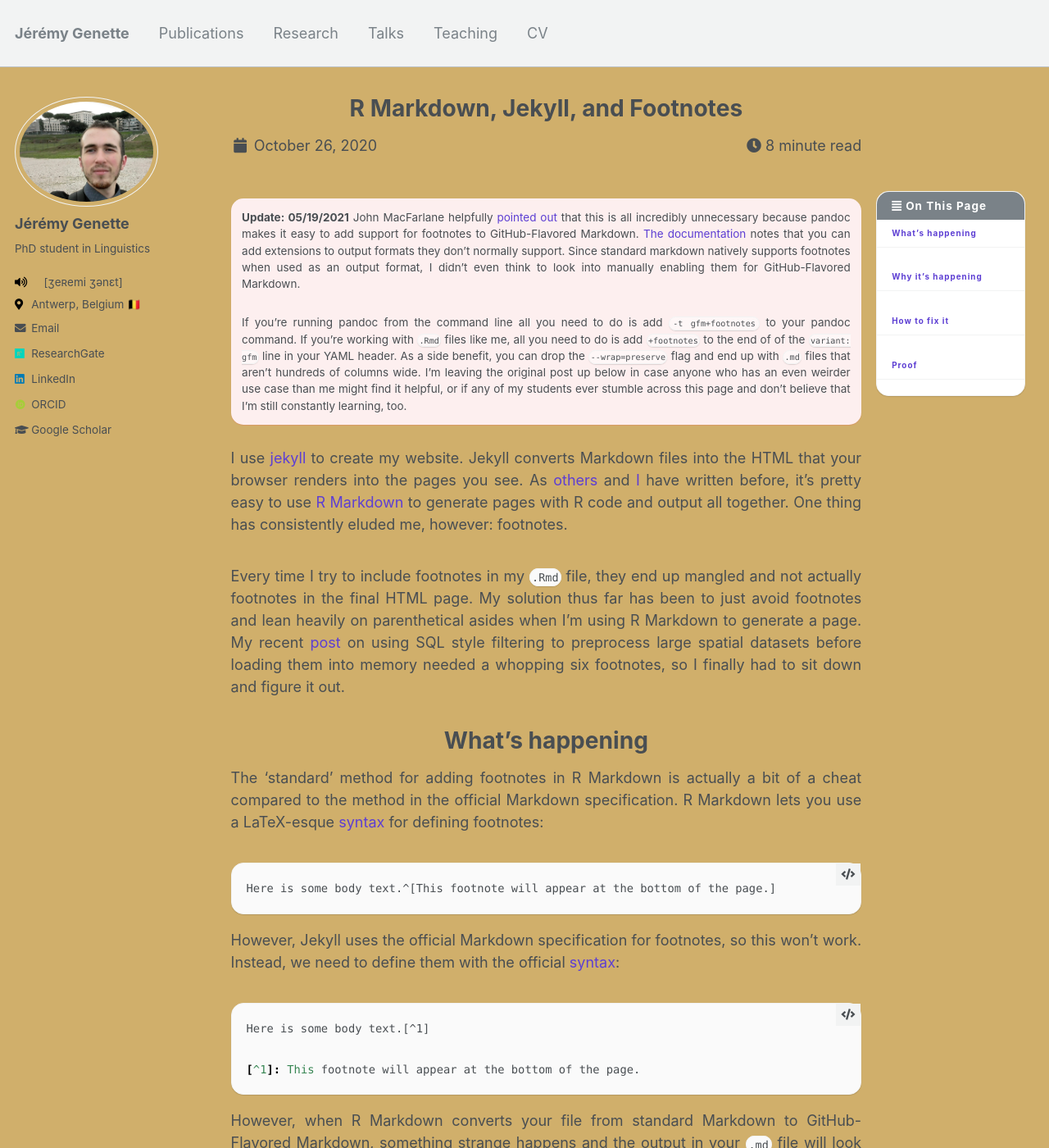
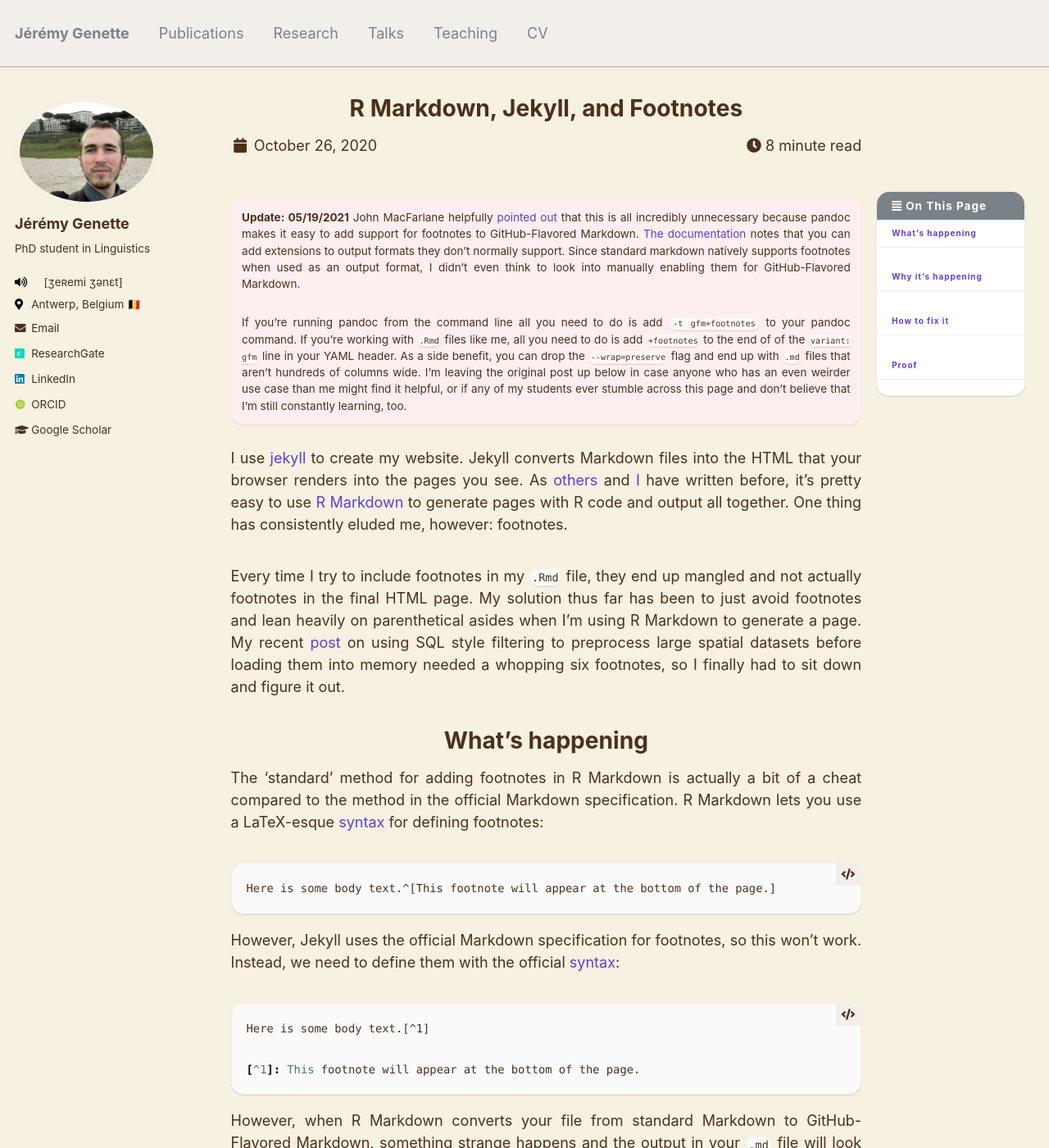
Before and after one commit to jgenette/jgenette.github.io, a Jekyll site: the page built from _posts/2020-10-26-jekyll-footnotes.md, in a window 1280 px wide and 1400 px high. Shown: the whole window at 82% size. Built offline with Jekyll 4.4.1, drawn with Linux system fonts in a browser that asks for light colours; some web fonts are replaced.

Commit message:
Update _variables.scss

```diff
--- a/_sass/_variables.scss
+++ b/_sass/_variables.scss
@@ -49,14 +49,14 @@ $type-size-syntax           : 0.875em;  // ~14px
    Colors
    ========================================================================== */
 
-$gray                       : #7a8288;
+$gray                       : #7D502E;
 $dark-gray                  : mix(#000, $gray, 40%);
 $darker-gray                : mix(#000, $gray, 60%);
 $light-gray                 : mix(#fff, $gray, 50%);
 $lighter-gray               : mix(#fff, $gray, 90%);
 
 $body-color                 : #fff;
-$background-color           : #D0AF6B;
+$background-color           : #F6F1E0;
 $code-background-color      : #fafafa;
 $code-background-color-dark : $light-gray;
 $text-color                 : $dark-gray;
```
